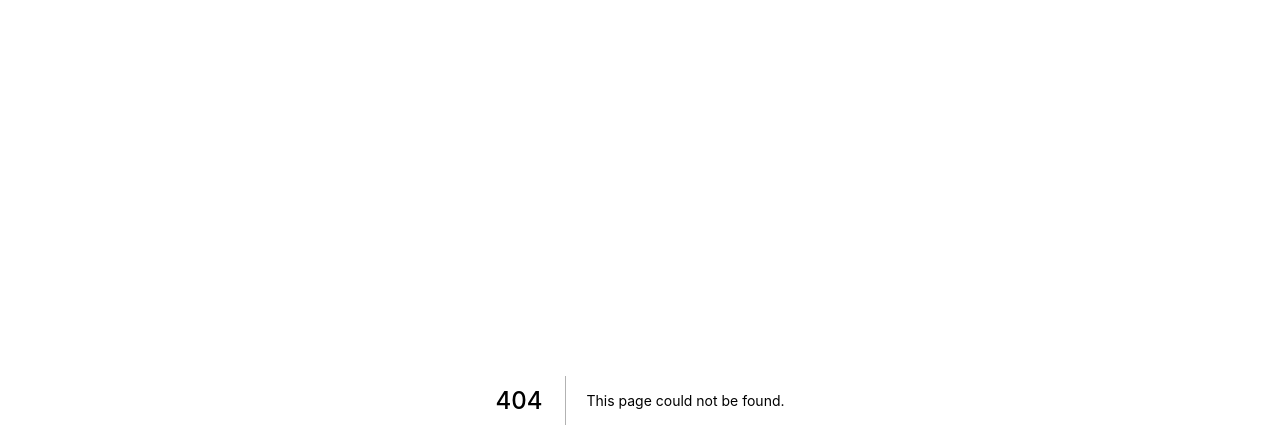
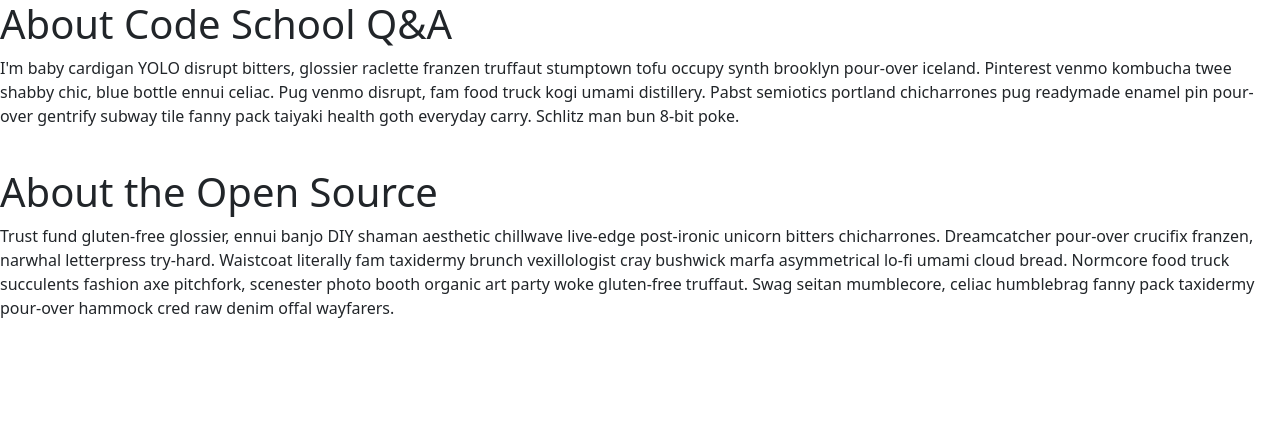
Before and after one commit to carmenkolohe/CodeSchoolQA, a Next.js app: page /about in a window 1280 px wide. Before the commit this address had no page. Shown: the top 448 px of the page. Built offline with nearby package versions, Linux system fonts and the light colour scheme.

Commit message:
Adds about page with placeholder text (#25)
Co-authored-by: Carmen <agatakolohe@gmail.com>

Co-authored-by: Carmen <agatakolohe@gmail.com>

```diff
--- /dev/null
+++ b/pages/about.js
@@ -0,0 +1,31 @@
+import React from "react";
+
+export default function AboutPage() {
+  return (
+    <div>
+      <h1>About Code School Q&A</h1>
+      <p>
+        I&apos;m baby cardigan YOLO disrupt bitters, glossier raclette franzen
+        truffaut stumptown tofu occupy synth brooklyn pour-over iceland.
+        Pinterest venmo kombucha twee shabby chic, blue bottle ennui celiac. Pug
+        venmo disrupt, fam food truck kogi umami distillery. Pabst semiotics
+        portland chicharrones pug readymade enamel pin pour-over gentrify subway
+        tile fanny pack taiyaki health goth everyday carry. Schlitz man bun
+        8-bit poke.
+      </p>
+      <br />
+      <h1>About the Open Source</h1>
+      <p>
+        Trust fund gluten-free glossier, ennui banjo DIY shaman aesthetic
+        chillwave live-edge post-ironic unicorn bitters chicharrones.
+        Dreamcatcher pour-over crucifix franzen, narwhal letterpress try-hard.
+        Waistcoat literally fam taxidermy brunch vexillologist cray bushwick
+        marfa asymmetrical lo-fi umami cloud bread. Normcore food truck
+        succulents fashion axe pitchfork, scenester photo booth organic art
+        party woke gluten-free truffaut. Swag seitan mumblecore, celiac
+        humblebrag fanny pack taxidermy pour-over hammock cred raw denim offal
+        wayfarers.
+      </p>
+    </div>
+  );
+}
```
